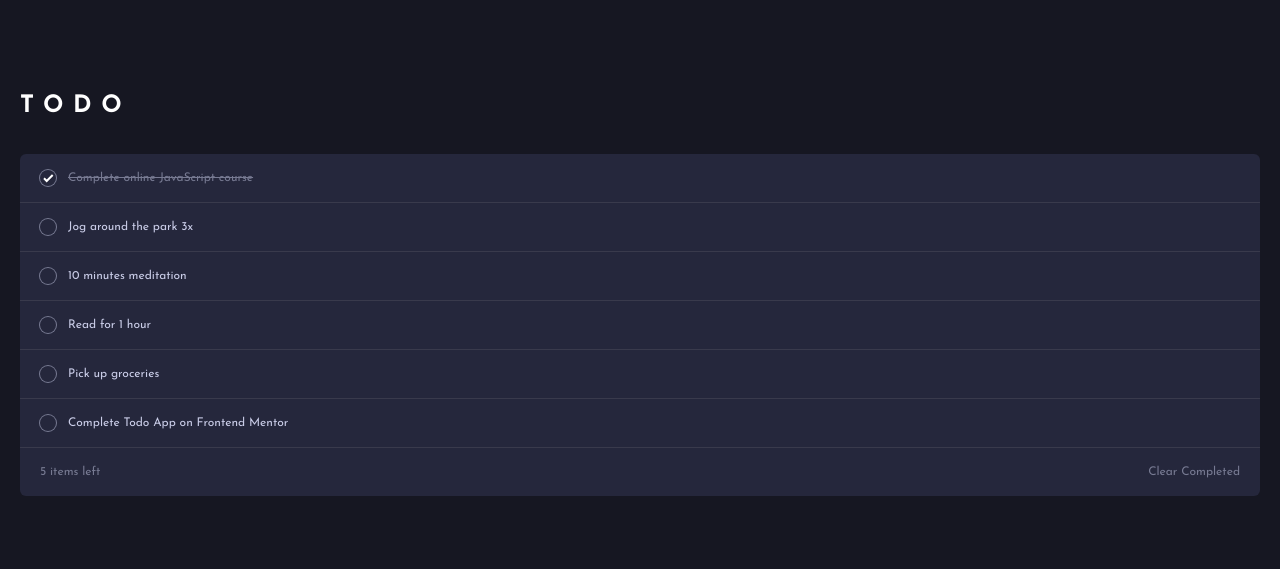
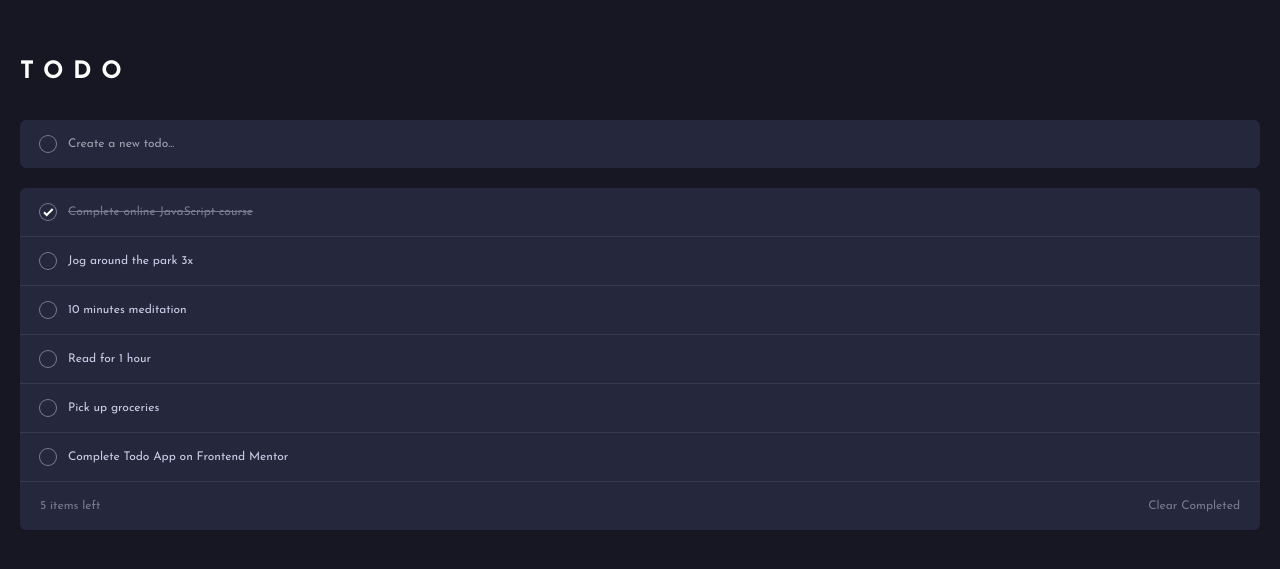
Before and after one commit to SaltySaff/todo-app, a React (Vite) app: page / in a window 1280 px wide. Shown: the part 123-692 px from the top of the page. Built offline with nearby package versions, Linux system fonts and the light colour scheme.

Commit message:
add input styling

```diff
--- a/src/Components/App.jsx
+++ b/src/Components/App.jsx
@@ -1,6 +1,7 @@
 import todosData from "../todosData";
 import List from "./List";
 import Header from "./Header";
+import Input from "./Input"
 import { useState, createContext } from "react";
 
 const AppContext = createContext();
@@ -20,6 +21,7 @@ function App() {
     <AppContext.Provider value={{todos, toggleComplete}}>
       <main className="bg-very-dark-blue min-h-screen font-josefin-sans flex flex-col p-5 justify-center">
         <Header />
+        <Input />
         <List todos={todos} />
       </main>
     </AppContext.Provider>
--- a/src/Components/Input.jsx
+++ b/src/Components/Input.jsx
@@ -1,5 +1,15 @@
 export default function Input() {
-    <section>
-        <h1>Input here</h1>
+  const handleChange = () => {};
+
+  return (
+    <section className="flex items-center py-4 px-5 bg-very-dark-desaturated-blue mb-5 rounded-md">
+      <div className="rounded-full ring-1 ring-dark-grayish-blue p-2 mr-3"></div>
+      <input
+        className="bg-transparent text-xs text-light-grayish-blue focus:outline-none"
+        type="text"
+        placeholder="Create a new todo..."
+        name="todo-input"
+      />
     </section>
+  );
 }
```
